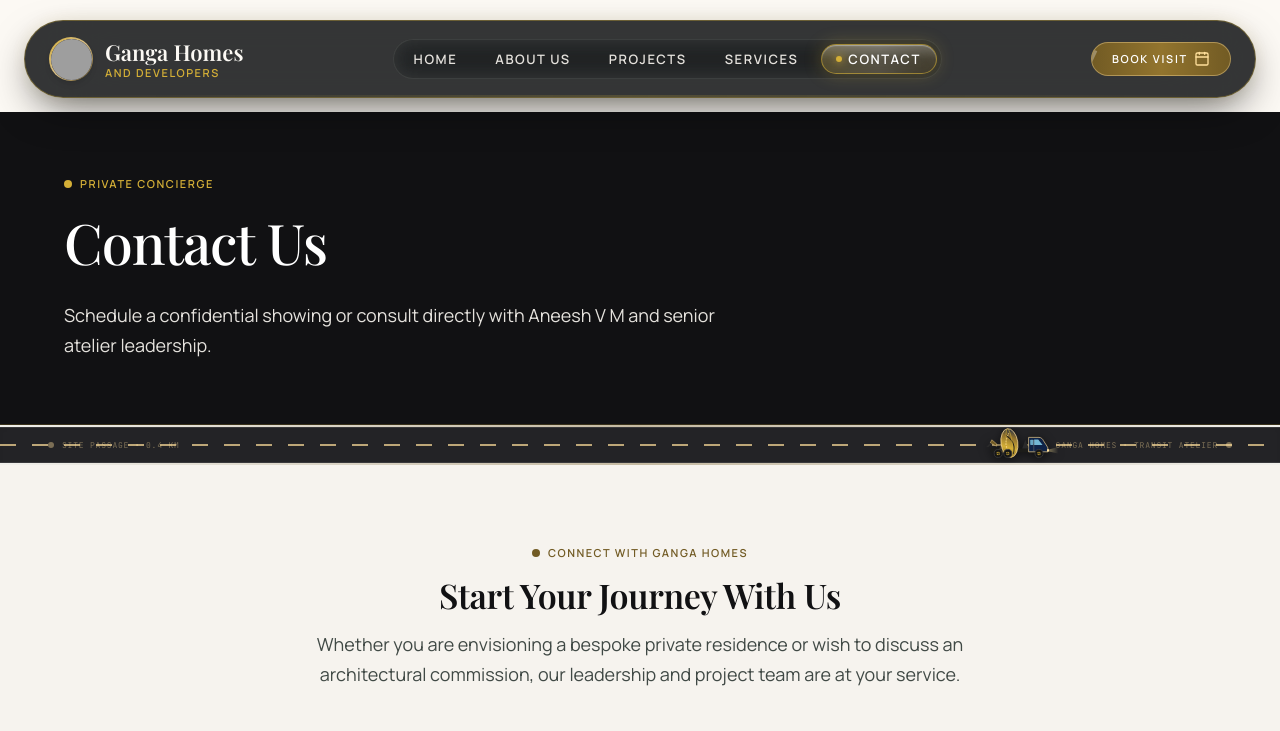
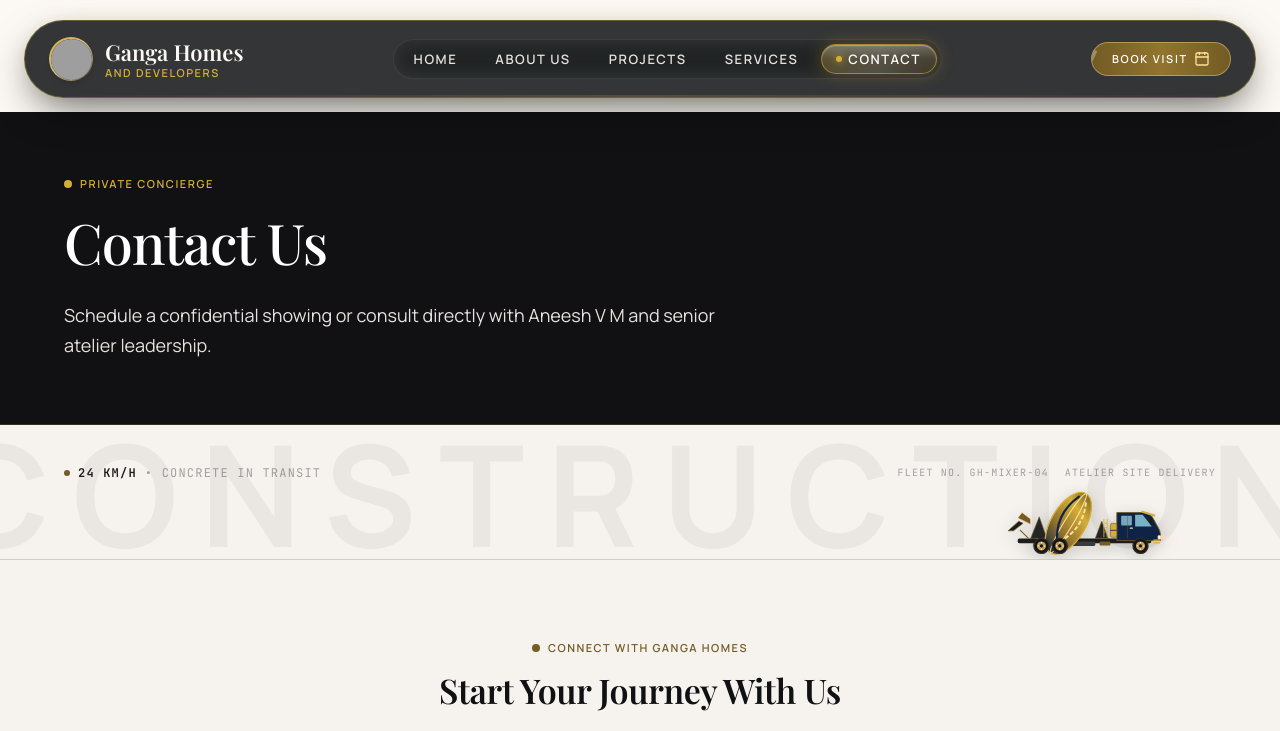
Before and after one commit to hgovind195/GANGA-HOMES, a Next.js app: page /contact in a window 1280 px wide. Shown: the top 731 px of the page. Built offline with nearby package versions, Linux system fonts and the light colour scheme; grey boxes are pictures that could not be loaded; a web font is replaced by a local one.

Commit message:
Update concrete cement mixer truck scroll animation to match Pinterest reference style

```diff
--- a/components/ConstructionRoadDivider.tsx
+++ b/components/ConstructionRoadDivider.tsx
@@ -4,11 +4,11 @@ import React, { useEffect, useRef, useState } from "react";
 
 export default function ConstructionRoadDivider() {
   const containerRef = useRef<HTMLDivElement>(null);
-  const [truckX, setTruckX] = useState(0); // percentage (0 to 100)
-  const [scrollSpeed, setScrollSpeed] = useState(0);
-  const [isDriving, setIsDriving] = useState(false);
+  const [truckProgress, setTruckProgress] = useState(0); // 0 to 1
+  const [speed, setSpeed] = useState(24);
+  const [isScrolling, setIsScrolling] = useState(false);
   const lastScrollY = useRef(0);
-  const driveTimeout = useRef<NodeJS.Timeout | null>(null);
+  const scrollTimeout = useRef<NodeJS.Timeout | null>(null);
 
   useEffect(() => {
     const handleScroll = () => {
@@ -16,26 +16,31 @@ export default function ConstructionRoadDivider() {
       const rect = containerRef.current.getBoundingClientRect();
       const winHeight = window.innerHeight;
 
-      // Start when 150px before entering viewport, finish when scrolled 150px past
-      const start = winHeight + 100;
-      const end = -100;
+      // Track progress across viewport
+      // Starts when divider is 150px below the viewport, completes when 150px above
+      const start = winHeight + 150;
+      const end = -150;
       const current = start - rect.top;
       const total = start - end;
 
-      const rawProgress = Math.max(0, Math.min(1, current / total));
-      setTruckX(rawProgress * 100);
+      const progress = Math.max(0, Math.min(1, current / total));
+      setTruckProgress(progress);
 
-      // Detect active scrolling speed for wheel spin & drum rotation
-      const delta = Math.abs(window.scrollY - lastScrollY.current);
-      lastScrollY.current = window.scrollY;
-      setScrollSpeed(Math.min(delta * 2, 40));
-      setIsDriving(true);
+      // Calculate dynamic speed matching the "27 KM/H" reference in the video
+      const currentScrollY = window.scrollY;
+      const delta = Math.abs(currentScrollY - lastScrollY.current);
+      lastScrollY.current = currentScrollY;
 
-      if (driveTimeout.current) clearTimeout(driveTimeout.current);
-      driveTimeout.current = setTimeout(() => {
-        setIsDriving(false);
-        setScrollSpeed(0);
-      }, 250);
+      // Dynamic speed between 18 km/h and 38 km/h during scrolling, idling at 24 km/h
+      const dynamicSpeed = Math.min(38, Math.max(18, Math.round(18 + delta * 0.8)));
+      setSpeed(dynamicSpeed);
+      setIsScrolling(true);
+
+      if (scrollTimeout.current) clearTimeout(scrollTimeout.current);
+      scrollTimeout.current = setTimeout(() => {
+        setIsScrolling(false);
+        setSpeed(24); // Idle cruise speed
+      }, 350);
     };
 
     window.addEventListener("scroll", handleScroll, { passive: true });
@@ -43,228 +48,269 @@ export default function ConstructionRoadDivider() {
 
     return () => {
       window.removeEventListener("scroll", handleScroll);
-      if (driveTimeout.current) clearTimeout(driveTimeout.current);
+      if (scrollTimeout.current) clearTimeout(scrollTimeout.current);
     };
   }, []);
 
   return (
     <div
       ref={containerRef}
-      className="w-full relative z-20 overflow-hidden select-none"
+      className="w-full relative overflow-hidden bg-[#F6F3EE] pt-10 select-none"
       aria-hidden="true"
     >
-      {/* Road Bed: Sleek Architectural Highway Strip */}
-      <div className="w-full relative flex flex-col justify-center">
-        {/* Top Asphalt Curb with Golden Guideline */}
-        <div className="w-full h-[2px] bg-gradient-to-r from-[#C0C8C4]/20 via-[#725B24]/40 to-[#C0C8C4]/20"></div>
+      {/* Top Header Strip: Speedometer Telemetry (Matching "27 KM/H" in reference video) */}
+      <div className="max-w-7xl mx-auto px-5 sm:px-8 md:px-16 flex items-center justify-between text-neutral-400 font-mono text-[10px] sm:text-xs tracking-widest uppercase mb-1">
+        <div className="flex items-center gap-2 text-[#725B24]">
+          <span className="w-1.5 h-1.5 rounded-full bg-[#725B24] animate-pulse"></span>
+          <span className="font-semibold text-[#1C1C19]">{speed} KM/H</span>
+          <span className="hidden sm:inline text-neutral-400">&bull; CONCRETE IN TRANSIT</span>
+        </div>
+        <div className="flex items-center gap-4 text-[9px] sm:text-[10px] text-neutral-400">
+          <span className="hidden md:inline">FLEET NO. GH-MIXER-04</span>
+          <span>ATELIER SITE DELIVERY</span>
+        </div>
+      </div>
 
-        {/* Road Surface */}
-        <div className="w-full h-8 sm:h-9 bg-[#232326] relative flex items-center overflow-hidden shadow-inner">
-          {/* Subtle Road Texture Noise & Shoulder Lines */}
-          <div className="absolute inset-x-0 top-0 h-[1px] bg-white/10"></div>
-          <div className="absolute inset-x-0 bottom-0 h-[1px] bg-white/10"></div>
-
-          {/* Center Dashed Lane Markings */}
-          <div
-            className="w-full h-[2px] opacity-70"
-            style={{
-              backgroundImage:
-                "repeating-linear-gradient(90deg, #FFDF9B 0, #FFDF9B 16px, transparent 16px, transparent 32px)",
-            }}
-          ></div>
-
-          {/* Road Milestones / Subtle Technical Markers */}
-          <div className="absolute left-6 sm:left-12 flex items-center gap-2 pointer-events-none opacity-40">
-            <span className="w-1.5 h-1.5 rounded-full bg-[#FFDF9B]"></span>
-            <span className="font-mono text-[8px] uppercase tracking-widest text-[#FFDF9B]">
-              SITE PASSAGE &bull; 0.4 KM
+      {/* Faint Oversized Architectural Typography (Matching "SERVICES" background in reference video) */}
+      <div className="w-full overflow-hidden flex items-center justify-center pointer-events-none absolute inset-x-0 bottom-0 select-none">
+        <span className="text-[14vw] sm:text-[11vw] font-black uppercase tracking-[0.16em] text-[#1C1C19]/[0.05] leading-none whitespace-nowrap transform translate-y-1">
+          CONSTRUCTION
         </span>
       </div>
 
-          <div className="absolute right-6 sm:right-12 hidden md:flex items-center gap-2 pointer-events-none opacity-40">
-            <span className="font-mono text-[8px] uppercase tracking-widest text-[#FFDF9B]">
-              GANGA HOMES &bull; TRANSIT ATELIER
-            </span>
-            <span className="w-1.5 h-1.5 rounded-full bg-[#FFDF9B]"></span>
-          </div>
-
-          {/* Moving Concrete Mixer Truck */}
+      {/* Track Area with Truck Rolling Directly on the Ground Line */}
+      <div className="w-full relative h-[65px] sm:h-[75px] overflow-hidden">
+        {/* Moving Concrete Cement Mixer Truck */}
         <div
-            className="absolute top-1/2 -translate-y-1/2 will-change-transform transition-transform duration-100 ease-out flex items-center"
+          className="absolute bottom-0 will-change-transform flex items-end"
           style={{
-              left: `calc(${truckX}% - 40px)`,
+            left: `calc(${truckProgress * 115}% - 170px)`,
+            transform: "translateY(1px)", // Sits precisely on top of the dividing ground line
+            transition: isScrolling ? "none" : "left 0.2s ease-out",
           }}
         >
-            {/* Cement Mixer Truck SVG - Facing Right */}
+          {/* Detailed Side-Profile Concrete Cement Mixer Truck SVG */}
           <svg
-              className="w-16 h-8 sm:w-20 sm:h-9 drop-shadow-[0_2px_5px_rgba(0,0,0,0.6)]"
-              viewBox="0 0 100 45"
+            className="w-[145px] h-[60px] sm:w-[175px] sm:h-[70px] drop-shadow-[0_4px_8px_rgba(0,0,0,0.18)]"
+            viewBox="0 0 160 65"
             fill="none"
             xmlns="http://www.w3.org/2000/svg"
           >
-              {/* Exhaust Smoke Particles when Driving */}
-              {isDriving && (
-                <g className="animate-ping opacity-60">
-                  <circle cx="10" cy="18" r="1.5" fill="#E8DFCE" />
-                  <circle cx="6" cy="15" r="1" fill="#E8DFCE" />
+            {/* Air / Exhaust trail when driving */}
+            {isScrolling && (
+              <g className="opacity-50">
+                <circle cx="10" cy="40" r="1.5" fill="#C0C8C4" />
+                <circle cx="5" cy="38" r="1.2" fill="#C0C8C4" />
+                <circle cx="1" cy="37" r="0.8" fill="#C0C8C4" />
               </g>
             )}
 
-              {/* Truck Chassis Base Frame */}
-              <rect x="14" y="27" width="70" height="4.5" rx="1.5" fill="#1C1C19" />
-              <rect x="22" y="30" width="18" height="2" fill="#725B24" />
+            {/* Heavy-Duty Underbody Chassis Rails */}
+            <rect x="18" y="44" width="124" height="4.5" rx="1.5" fill="#1C1C19" />
+            <rect x="68" y="47" width="22" height="4" rx="1" fill="#3A3A3C" /> {/* Fuel Tank */}
+            <rect x="94" y="47" width="10" height="3.5" rx="0.8" fill="#725B24" /> {/* Battery Box */}
 
-              {/* Front Cabin (Right side - driving forward to right) */}
-              {/* Cabin Hood & Windshield */}
+            {/* Tandem Rear Wheel Fenders / Mudguards */}
             <path
-                d="M62 13 H75 C77.5 13 79.5 14.8 80.5 17 L85 24 C85.8 25.2 86.2 26.5 86.2 28 V31 H62 V13 Z"
+              d="M32 46 C32 38 48 38 48 46 H49 C49 38 65 38 65 46"
+              stroke="#1C1C19"
+              strokeWidth="2.5"
+              fill="none"
+            />
+            {/* Front Wheel Mudguard */}
+            <path
+              d="M124 46 C124 38 140 38 140 46"
+              stroke="#1C1C19"
+              strokeWidth="2.5"
+              fill="none"
+            />
+
+            {/* Front Heavy Cab (Right side - Driving forward) */}
+            {/* Cab Main Shell */}
+            <path
+              d="M110 20 H136 C139 20 142 22 143.5 25 L149 35 C150 37 150.5 39 150.5 41 V46 H110 V20 Z"
               fill="#0F2347"
-                stroke="#FFDF9B"
+              stroke="#725B24"
               strokeWidth="0.8"
             />
 
-              {/* Windshield Glass */}
+            {/* Aerodynamic Cab Sun Visor */}
+            <path d="M133 18 L146 22 L145 24 L133 20 Z" fill="#D4AF37" />
+
+            {/* Angled Windshield */}
             <path
-                d="M74 15.5 L79.5 22.5 H69 V15.5 H74 Z"
-                fill="#7EC8E3"
+              d="M134 22 L142.5 33 H127 V22 H134 Z"
+              fill="#88C0D0"
               opacity="0.9"
             />
 
-              {/* Side Window */}
-              <rect x="64" y="16" width="4" height="6.5" rx="0.8" fill="#7EC8E3" opacity="0.8" />
+            {/* Driver Side Door Window */}
+            <rect x="114" y="23" width="10" height="9" rx="1" fill="#88C0D0" opacity="0.85" />
 
-              {/* Front Bumper & Headlight */}
-              <rect x="85" y="27.5" width="2.5" height="3.5" rx="1" fill="#FFDF9B" />
-              {/* Headlight Beam Effect */}
+            {/* Front Headlight Assembly with Golden Trim */}
+            <rect x="148" y="41" width="3" height="4" rx="1" fill="#FFDF9B" />
+            <circle cx="149.5" cy="43" r="1" fill="#FFFFFF" />
+
+            {/* Headlight Amber Projection Cone onto Ground */}
             <polygon
-                points="87.5,28 99,25 99,33 87.5,30.5"
-                fill="url(#headlightGlow)"
-                opacity="0.45"
+              points="151,42 165,39 165,47 151,44"
+              fill="url(#headlightBeam)"
+              opacity="0.35"
             />
 
-              {/* Cabin Door Trim */}
-              <line x1="68.5" y1="16" x2="68.5" y2="30" stroke="#FFDF9B" strokeWidth="0.6" opacity="0.5" />
+            {/* Cab Access Steps & Door Trim */}
+            <line x1="120" y1="23" x2="120" y2="44" stroke="#725B24" strokeWidth="0.7" opacity="0.6" />
+            <rect x="122" y="34" width="3" height="1" rx="0.5" fill="#FFDF9B" /> {/* Door handle */}
+            <rect x="144" y="45" width="6" height="1.2" fill="#D4AF37" /> {/* Step 1 */}
+            <rect x="144" y="47.5" width="6" height="1.2" fill="#D4AF37" /> {/* Step 2 */}
 
-              {/* Mixer Barrel / Drum Support Tower */}
-              <polygon points="26,27 31,14 36,27" fill="#2A2A2B" stroke="#725B24" strokeWidth="0.6" />
-              <polygon points="54,27 58,16 62,27" fill="#2A2A2B" />
+            {/* Side Mirror */}
+            <rect x="141" y="25" width="2" height="6" rx="0.5" fill="#1C1C19" />
+            <line x1="139" y1="27" x2="141" y2="27" stroke="#1C1C19" strokeWidth="0.8" />
 
-              {/* Concrete Mixer Barrel (Tilted Drum) */}
+            {/* Concrete Mixer Support Pedestals */}
+            <polygon points="30,44 38,24 45,44" fill="#242426" stroke="#725B24" strokeWidth="0.6" />
+            <polygon points="90,44 96,28 102,44" fill="#242426" stroke="#725B24" strokeWidth="0.6" />
+
+            {/* Water Tank (Mounted behind cab for washdown) */}
+            <rect x="104" y="30" width="6" height="13" rx="2" fill="#D4AF37" stroke="#725B24" strokeWidth="0.6" />
+            <line x1="104" y1="36.5" x2="110" y2="36.5" stroke="#0F2347" strokeWidth="0.8" />
+
+            {/* Concrete Mixer Drum Assembly (Rotating Tilted Barrel) */}
             <g
-                className="origin-[38px_20px]"
+              className="origin-[65px_30px]"
               style={{
-                  transform: `rotate(${truckX * 8 + scrollSpeed * 2}deg)`,
-                  transition: "transform 0.1s linear",
+                transform: `rotate(${truckProgress * 1080}deg)`,
+                transition: isScrolling ? "none" : "transform 0.2s ease-out",
               }}
             >
-                {/* Main Barrel Body */}
+              {/* Main Pear-Shaped Concrete Mixer Drum */}
               <ellipse
-                  cx="38"
-                  cy="20"
-                  rx="18"
-                  ry="10.5"
-                  fill="url(#drumGradient)"
-                  stroke="#FFDF9B"
-                  strokeWidth="0.9"
-                  transform="rotate(-15 38 20)"
+                cx="65"
+                cy="30"
+                rx="32"
+                ry="16"
+                fill="url(#mixerDrumGrad)"
+                stroke="#D4AF37"
+                strokeWidth="1.2"
+                transform="rotate(-15 65 30)"
               />
 
-                {/* Spiral Mixing Blade Stripes on Drum */}
+              {/* Central Welded Drive Ring */}
+              <ellipse
+                cx="65"
+                cy="30"
+                rx="32"
+                ry="4"
+                fill="none"
+                stroke="#FFDF9B"
+                strokeWidth="1"
+                transform="rotate(-15 65 30)"
+              />
+
+              {/* High-Contrast Spiral Mixing Fins (Spinning inside/outside) */}
               <path
-                  d="M26 18 Q38 12 50 21"
+                d="M40 26 Q65 14 90 32"
                 stroke="#FFDF9B"
-                  strokeWidth="1.2"
-                  strokeDasharray="2 1.5"
+                strokeWidth="1.8"
+                strokeDasharray="4 2"
                 fill="none"
-                  transform="rotate(-15 38 20)"
+                transform="rotate(-15 65 30)"
               />
               <path
-                  d="M24 23 Q38 29 48 17"
-                  stroke="#1C1C19"
-                  strokeWidth="1.2"
+                d="M38 34 Q65 46 88 28"
+                stroke="#0F2347"
+                strokeWidth="2"
                 fill="none"
-                  transform="rotate(-15 38 20)"
-                />
-
-                {/* Central Drum Ring */}
-                <ellipse
-                  cx="38"
-                  cy="20"
-                  rx="18"
-                  ry="3.5"
-                  fill="none"
-                  stroke="#D4AF37"
-                  strokeWidth="0.7"
-                  transform="rotate(-15 38 20)"
+                transform="rotate(-15 65 30)"
               />
             </g>
 
-              {/* Rear Concrete Discharge Funnel & Chute (Left side) */}
-              <path d="M16 16 L22 21 V24 L14 20 Z" fill="#725B24" stroke="#FFDF9B" strokeWidth="0.5" />
-              <path d="M14 20 L9 25 H12 L16 21 Z" fill="#2A2A2B" />
+            {/* Rear Discharge Hopper & Chute Assembly (Left side) */}
+            {/* Collection Hopper */}
+            <path d="M22 20 L30 26 V31 L18 25 Z" fill="#725B24" stroke="#FFDF9B" strokeWidth="0.6" />
+            {/* Swivel Discharge Chute */}
+            <path d="M19 28 L9 37 H14 L23 30 Z" fill="#1C1C19" stroke="#725B24" strokeWidth="0.6" />
+            {/* Chute Support Arm */}
+            <line x1="20" y1="36" x2="28" y2="44" stroke="#725B24" strokeWidth="1" />
 
-              {/* Wheels - Front & Tandem Rear with Rotating Rims */}
-              {/* Rear Wheel 1 */}
+            {/* Inspection Ladder on Side */}
+            <line x1="98" y1="26" x2="98" y2="43" stroke="#D4AF37" strokeWidth="0.8" />
+            <line x1="101" y1="26" x2="101" y2="43" stroke="#D4AF37" strokeWidth="0.8" />
+            <line x1="98" y1="30" x2="101" y2="30" stroke="#D4AF37" strokeWidth="0.6" />
+            <line x1="98" y1="34" x2="101" y2="34" stroke="#D4AF37" strokeWidth="0.6" />
+            <line x1="98" y1="38" x2="101" y2="38" stroke="#D4AF37" strokeWidth="0.6" />
+
+            {/* 3 Heavy-Duty Wheel Sets - Resting EXACTLY on Baseline y = 58 */}
+            {/* Rear Tandem Wheel 1 (x = 40) */}
             <g
-                className="origin-[24px_33px]"
+              className="origin-[40px_51px]"
               style={{
-                  transform: `rotate(${truckX * 18 + scrollSpeed * 5}deg)`,
-                  transition: "transform 0.05s linear",
+                transform: `rotate(${truckProgress * 2160}deg)`,
+                transition: isScrolling ? "none" : "transform 0.1s linear",
               }}
             >
-                <circle cx="24" cy="33" r="5" fill="#151515" stroke="#3A3A3C" strokeWidth="1" />
-                <circle cx="24" cy="33" r="2.2" fill="#D4AF37" />
-                <line x1="24" y1="29" x2="24" y2="37" stroke="#151515" strokeWidth="0.8" />
-                <line x1="20" y1="33" x2="28" y2="33" stroke="#151515" strokeWidth="0.8" />
+              <circle cx="40" cy="51" r="7" fill="#151515" stroke="#2B2B2D" strokeWidth="1.2" />
+              <circle cx="40" cy="51" r="4.2" fill="#C5A059" />
+              <circle cx="40" cy="51" r="1.5" fill="#151515" />
+              <circle cx="40" cy="48" r="0.6" fill="#FFFFFF" />
+              <circle cx="43" cy="51" r="0.6" fill="#FFFFFF" />
+              <circle cx="40" cy="54" r="0.6" fill="#FFFFFF" />
+              <circle cx="37" cy="51" r="0.6" fill="#FFFFFF" />
             </g>
 
-              {/* Rear Wheel 2 */}
+            {/* Rear Tandem Wheel 2 (x = 57) */}
             <g
-                className="origin-[36px_33px]"
+              className="origin-[57px_51px]"
               style={{
-                  transform: `rotate(${truckX * 18 + scrollSpeed * 5}deg)`,
-                  transition: "transform 0.05s linear",
+                transform: `rotate(${truckProgress * 2160}deg)`,
+                transition: isScrolling ? "none" : "transform 0.1s linear",
               }}
             >
-                <circle cx="36" cy="33" r="5" fill="#151515" stroke="#3A3A3C" strokeWidth="1" />
-                <circle cx="36" cy="33" r="2.2" fill="#D4AF37" />
-                <line x1="36" y1="29" x2="36" y2="37" stroke="#151515" strokeWidth="0.8" />
-                <line x1="32" y1="33" x2="40" y2="33" stroke="#151515" strokeWidth="0.8" />
+              <circle cx="57" cy="51" r="7" fill="#151515" stroke="#2B2B2D" strokeWidth="1.2" />
+              <circle cx="57" cy="51" r="4.2" fill="#C5A059" />
+              <circle cx="57" cy="51" r="1.5" fill="#151515" />
+              <circle cx="57" cy="48" r="0.6" fill="#FFFFFF" />
+              <circle cx="60" cy="51" r="0.6" fill="#FFFFFF" />
+              <circle cx="57" cy="54" r="0.6" fill="#FFFFFF" />
+              <circle cx="54" cy="51" r="0.6" fill="#FFFFFF" />
             </g>
 
-              {/* Front Steer Wheel */}
+            {/* Front Steer Wheel (x = 132) */}
             <g
-                className="origin-[75px_33px]"
+              className="origin-[132px_51px]"
               style={{
-                  transform: `rotate(${truckX * 18 + scrollSpeed * 5}deg)`,
-                  transition: "transform 0.05s linear",
+                transform: `rotate(${truckProgress * 2160}deg)`,
+                transition: isScrolling ? "none" : "transform 0.1s linear",
               }}
             >
-                <circle cx="75" cy="33" r="5" fill="#151515" stroke="#3A3A3C" strokeWidth="1" />
-                <circle cx="75" cy="33" r="2.2" fill="#D4AF37" />
-                <line x1="75" y1="29" x2="75" y2="37" stroke="#151515" strokeWidth="0.8" />
-                <line x1="71" y1="33" x2="79" y2="33" stroke="#151515" strokeWidth="0.8" />
+              <circle cx="132" cy="51" r="7" fill="#151515" stroke="#2B2B2D" strokeWidth="1.2" />
+              <circle cx="132" cy="51" r="4.2" fill="#C5A059" />
+              <circle cx="132" cy="51" r="1.5" fill="#151515" />
+              <circle cx="132" cy="48" r="0.6" fill="#FFFFFF" />
+              <circle cx="135" cy="51" r="0.6" fill="#FFFFFF" />
+              <circle cx="132" cy="54" r="0.6" fill="#FFFFFF" />
+              <circle cx="129" cy="51" r="0.6" fill="#FFFFFF" />
             </g>
 
-              {/* SVG Gradients */}
+            {/* Gradient Definitions */}
             <defs>
-                <linearGradient id="drumGradient" x1="20" y1="12" x2="56" y2="28" gradientUnits="userSpaceOnUse">
+              <linearGradient id="mixerDrumGrad" x1="35" y1="16" x2="95" y2="44" gradientUnits="userSpaceOnUse">
                 <stop offset="0%" stopColor="#725B24" />
-                  <stop offset="35%" stopColor="#D4AF37" />
-                  <stop offset="70%" stopColor="#8C6E2D" />
+                <stop offset="28%" stopColor="#D4AF37" />
+                <stop offset="65%" stopColor="#8F712E" />
                 <stop offset="100%" stopColor="#0F2347" />
               </linearGradient>
-                <linearGradient id="headlightGlow" x1="87.5" y1="29" x2="99" y2="29" gradientUnits="userSpaceOnUse">
-                  <stop offset="0%" stopColor="#FFE89E" stopOpacity="0.9" />
+              <linearGradient id="headlightBeam" x1="151" y1="43" x2="165" y2="43" gradientUnits="userSpaceOnUse">
+                <stop offset="0%" stopColor="#FFE89E" stopOpacity="0.8" />
                 <stop offset="100%" stopColor="#FFE89E" stopOpacity="0" />
               </linearGradient>
             </defs>
           </svg>
         </div>
-        </div>
 
-        {/* Bottom Road Curb */}
-        <div className="w-full h-[2px] bg-gradient-to-r from-[#C0C8C4]/20 via-[#725B24]/40 to-[#C0C8C4]/20"></div>
+        {/* The Exact Dividing Line (acting as the road baseline, exactly matching the reference layout) */}
+        <div className="absolute bottom-0 inset-x-0 h-[1.5px] bg-[#C0C8C4]/80 z-10"></div>
       </div>
     </div>
   );
```
Also changed, not shown: scratch/check_pin.js (added, +18 -0 lines), scratch/download_img.js (added, +11 -0 lines), scratch/pin_image.jpg (added). Lines whose indentation alone changed are shown as unchanged.
